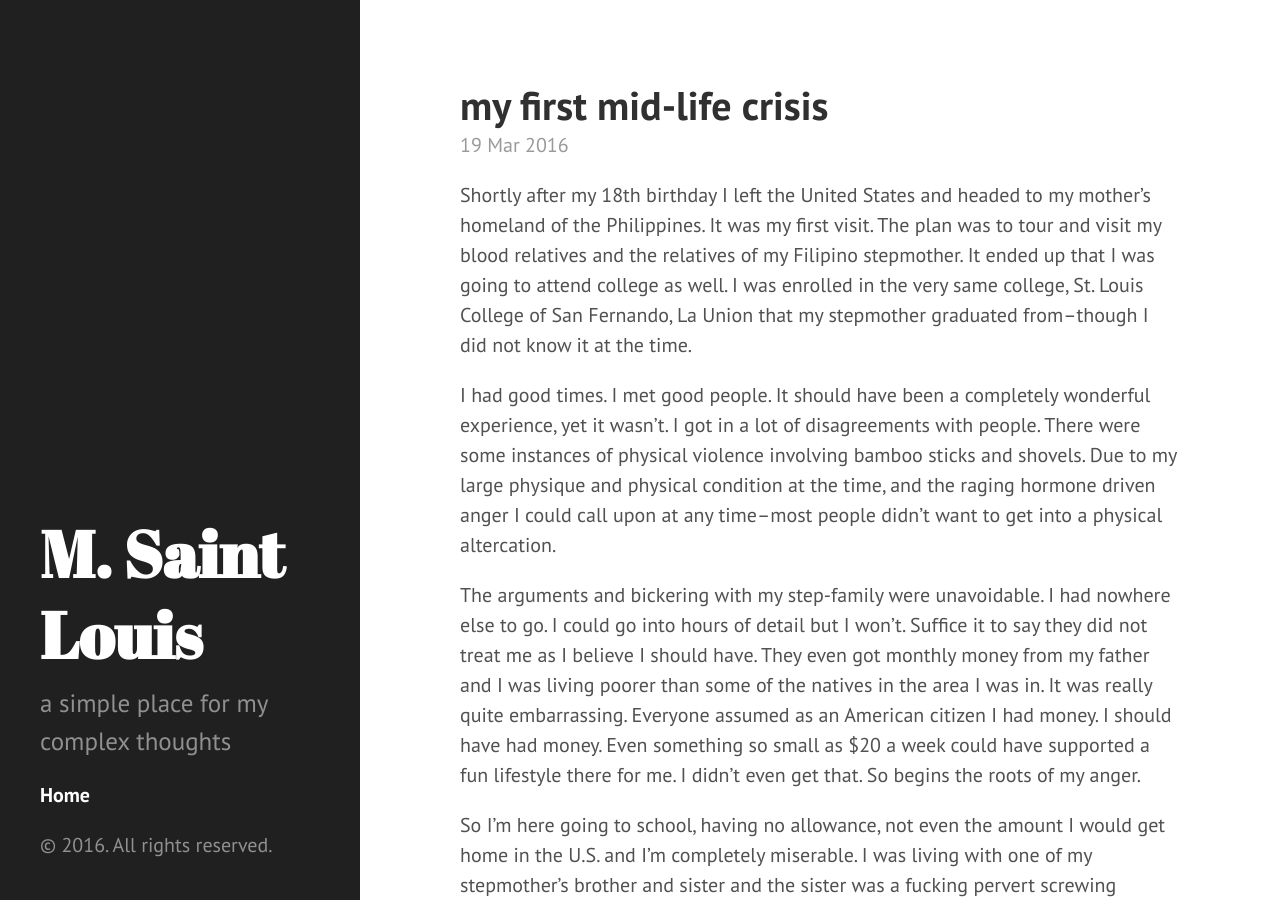
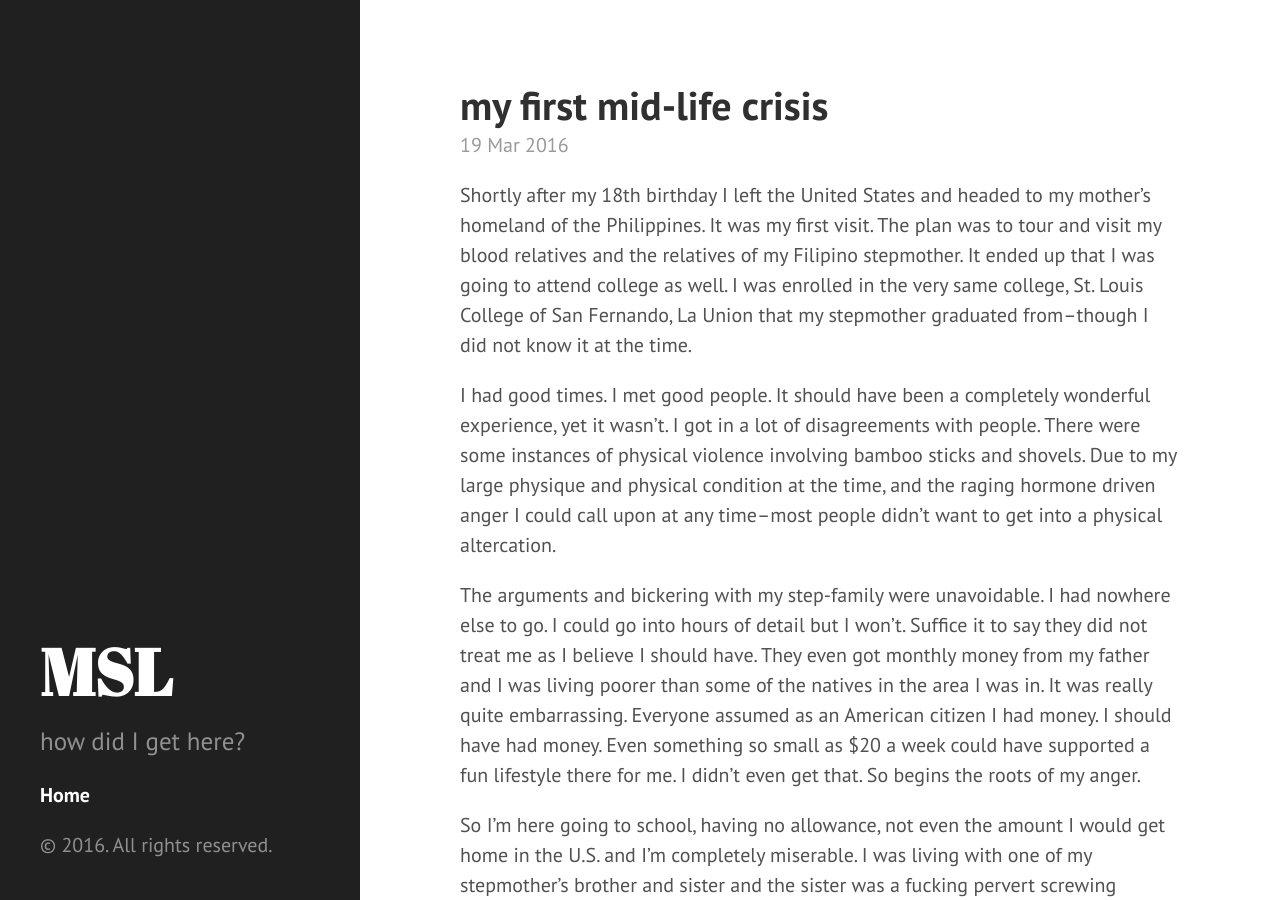
Before and after one commit to msaintlouis/msaintlouis.github.io, a Jekyll site: the page built from index.html, in a window 1280 px wide and 900 px high. Built offline with Jekyll 4.4.1, drawn with Linux system fonts in a browser that asks for light colours; the list of posts is cut into pages by our own code.

Commit message:
Update _config.yml

```diff
--- a/_config.yml
+++ b/_config.yml
@@ -2,7 +2,7 @@ excerpt_separator: ""
 pygments: true
 markdown: kramdown
 url: http://msaintlouis.github.io
-title: M. Saint Louis
-tagline: never forget a towel
-description: a simple place for my complex thoughts
+title: MSL
+tagline: "never forget your towel"
+description: how did I get here?
 paginate: 5
```
